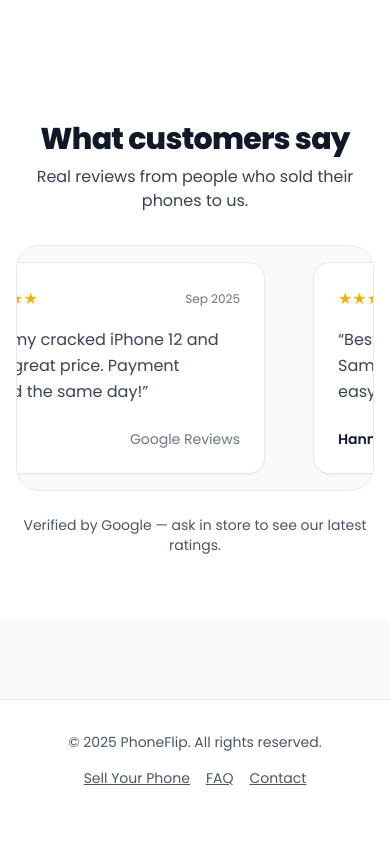
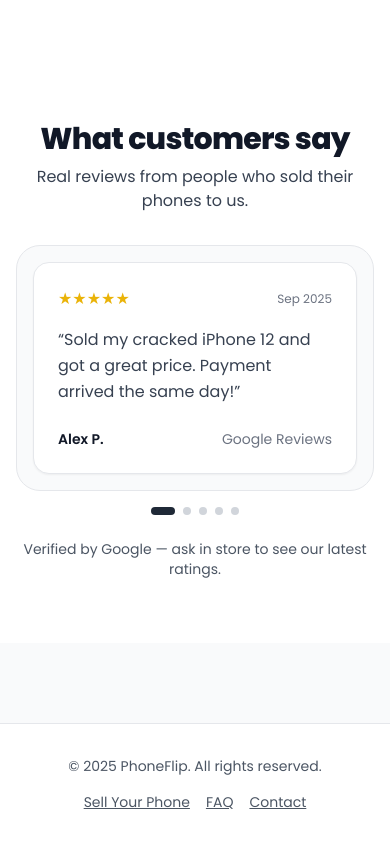
Before and after one commit to NoahDR17/ReadTech-site, a React (Vite) app: page / in a window 390 px wide. Shown: the part 3158-4002 px from the top of the page. Before the commit the page ends 3978 px from the top, so only its background shows below. Built offline with nearby package versions, Linux system fonts and the light colour scheme.

Commit message:
Implement manual swipe for testimonials on mobile screens
Co-authored-by: NoahDR17 <109290184+NoahDR17@users.noreply.github.com>

```diff
--- a/src/components/ReviewsSlider.jsx
+++ b/src/components/ReviewsSlider.jsx
@@ -1,4 +1,4 @@
-import { useMemo, useState, useEffect } from "react";
+import { useMemo, useState, useEffect, useRef } from "react";
 
 const DEFAULT_REVIEWS = [
   { id: 1, name: "Alex P.", rating: 5, text: "Sold my cracked iPhone 12 and got a great price. Payment arrived the same day!", source: "Google Reviews", date: "Sep 2025" },
@@ -18,27 +18,34 @@ function Stars({ count = 5 }) {
 }
 
 /**
- * Continuous, seamless marquee slider.
- * - speed is now based on screen size (faster on mobile)
- * - no pausing on hover
- * - improved sizing for each review card
+ * Testimonials slider that adapts based on screen size:
+ * - Mobile (< 640px): Manual swipe with touch gestures
+ * - Larger screens: Automatic continuous marquee
  */
 export default function ReviewsSlider({ reviews = DEFAULT_REVIEWS, speedSec }) {
   const items = useMemo(() => (reviews && reviews.length ? reviews : DEFAULT_REVIEWS), [reviews]);
   const doubled = useMemo(() => [...items, ...items], [items]);
   const [reduced, setReduced] = useState(false);
+  const [isMobile, setIsMobile] = useState(false);
+  const [currentIndex, setCurrentIndex] = useState(0);
+  const touchStartX = useRef(0);
+  const touchEndX = useRef(0);
+  const containerRef = useRef(null);
 
-  // Dynamically set speed based on screen size
+  // Dynamically set speed based on screen size and detect mobile
   const [slideSpeed, setSlideSpeed] = useState(speedSec || 30);
   useEffect(() => {
-    function updateSpeed() {
-      if (window.innerWidth < 640) setSlideSpeed(12);
-      else if (window.innerWidth < 1024) setSlideSpeed(20);
+    function updateSettings() {
+      const mobile = window.innerWidth < 640;
+      setIsMobile(mobile);
+      if (!mobile) {
+        if (window.innerWidth < 1024) setSlideSpeed(20);
         else setSlideSpeed(speedSec || 30);
       }
-    updateSpeed();
-    window.addEventListener("resize", updateSpeed);
-    return () => window.removeEventListener("resize", updateSpeed);
+    }
+    updateSettings();
+    window.addEventListener("resize", updateSettings);
+    return () => window.removeEventListener("resize", updateSettings);
   }, [speedSec]);
 
   // reduced motion?
@@ -52,6 +59,29 @@ export default function ReviewsSlider({ reviews = DEFAULT_REVIEWS, speedSec }) {
       mq.removeEventListener ? mq.removeEventListener("change", update) : mq.removeListener(update);
     };
   }, []);
+
+  // Handle touch events for mobile swipe
+  const handleTouchStart = (e) => {
+    touchStartX.current = e.touches[0].clientX;
+  };
+
+  const handleTouchMove = (e) => {
+    touchEndX.current = e.touches[0].clientX;
+  };
+
+  const handleTouchEnd = () => {
+    if (touchStartX.current - touchEndX.current > 50) {
+      // Swipe left - next
+      setCurrentIndex((prev) => (prev + 1) % items.length);
+    } else if (touchEndX.current - touchStartX.current > 50) {
+      // Swipe right - previous
+      setCurrentIndex((prev) => (prev - 1 + items.length) % items.length);
+    }
+  };
+
+  const goToSlide = (index) => {
+    setCurrentIndex(index);
+  };
 
   return (
     <section id="reviews" className="py-16 md:py-20 bg-white" aria-label="Customer Reviews">
@@ -70,7 +100,66 @@ export default function ReviewsSlider({ reviews = DEFAULT_REVIEWS, speedSec }) {
           <p className="text-gray-700 mt-2">Real reviews from people who sold their phones to us.</p>
         </div>
 
-        {/* Marquee viewport */}
+        {/* Mobile: Manual swipe slider */}
+        {isMobile ? (
+          <div className="relative mt-8">
+            <div
+              ref={containerRef}
+              className="overflow-hidden rounded-3xl border bg-gray-50"
+              onTouchStart={handleTouchStart}
+              onTouchMove={handleTouchMove}
+              onTouchEnd={handleTouchEnd}
+            >
+              <div
+                className="flex transition-transform duration-300 ease-out"
+                style={{
+                  transform: `translateX(-${currentIndex * 100}%)`,
+                }}
+                role="list"
+              >
+                {items.map((r) => (
+                  <article
+                    key={r.id}
+                    role="listitem"
+                    className="w-full flex-none"
+                    aria-label={`Review by ${r.name}`}
+                  >
+                    <div className="h-full p-4">
+                      <div className="rounded-2xl bg-white h-full p-6 shadow-sm border">
+                        <div className="flex items-center justify-between">
+                          <Stars count={r.rating} />
+                          <span className="text-xs text-gray-500">{r.date}</span>
+                        </div>
+                        <p className="mt-4 text-gray-700 leading-relaxed">&ldquo;{r.text}&rdquo;</p>
+                        <div className="mt-6 flex items-center justify-between text-sm">
+                          <div className="font-semibold">{r.name}</div>
+                          <div className="text-gray-500">{r.source}</div>
+                        </div>
+                      </div>
+                    </div>
+                  </article>
+                ))}
+              </div>
+            </div>
+
+            {/* Navigation dots */}
+            <div className="flex justify-center gap-2 mt-4" role="tablist" aria-label="Review navigation">
+              {items.map((_, index) => (
+                <button
+                  key={index}
+                  onClick={() => goToSlide(index)}
+                  className={`w-2 h-2 rounded-full transition-all ${
+                    index === currentIndex ? 'bg-gray-800 w-6' : 'bg-gray-300'
+                  }`}
+                  role="tab"
+                  aria-selected={index === currentIndex}
+                  aria-label={`Go to review ${index + 1}`}
+                />
+              ))}
+            </div>
+          </div>
+        ) : (
+          /* Desktop: Automatic marquee */
           <div className="relative mt-8 overflow-hidden rounded-3xl border bg-gray-50">
             {/* soft gradient edges */}
             <div className="pointer-events-none absolute inset-y-0 left-0 w-10 sm:w-16 bg-gradient-to-r from-gray-50 to-transparent" />
@@ -81,7 +170,6 @@ export default function ReviewsSlider({ reviews = DEFAULT_REVIEWS, speedSec }) {
               className="flex gap-4 will-change-transform"
               style={{
                 animation: reduced ? "none" : `marquee-x var(--d) linear infinite`,
-              // no pausing, always running
                 ["--d"]: `${slideSpeed}s`,
               }}
               role="list"
@@ -110,6 +198,7 @@ export default function ReviewsSlider({ reviews = DEFAULT_REVIEWS, speedSec }) {
               ))}
             </div>
           </div>
+        )}
 
         {/* Sub-copy / trust line */}
         <p className="mt-6 text-center text-sm text-gray-600">
```
Lines whose indentation alone changed are shown as unchanged.
